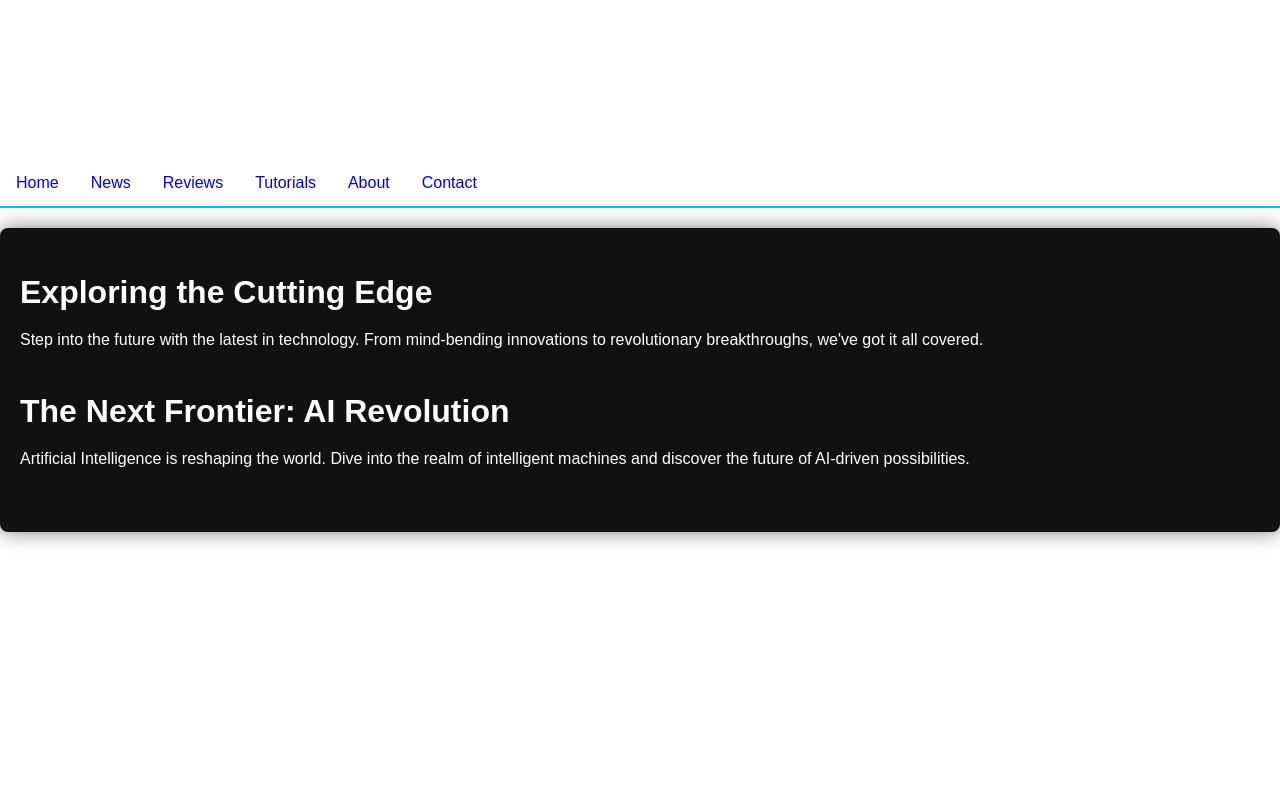
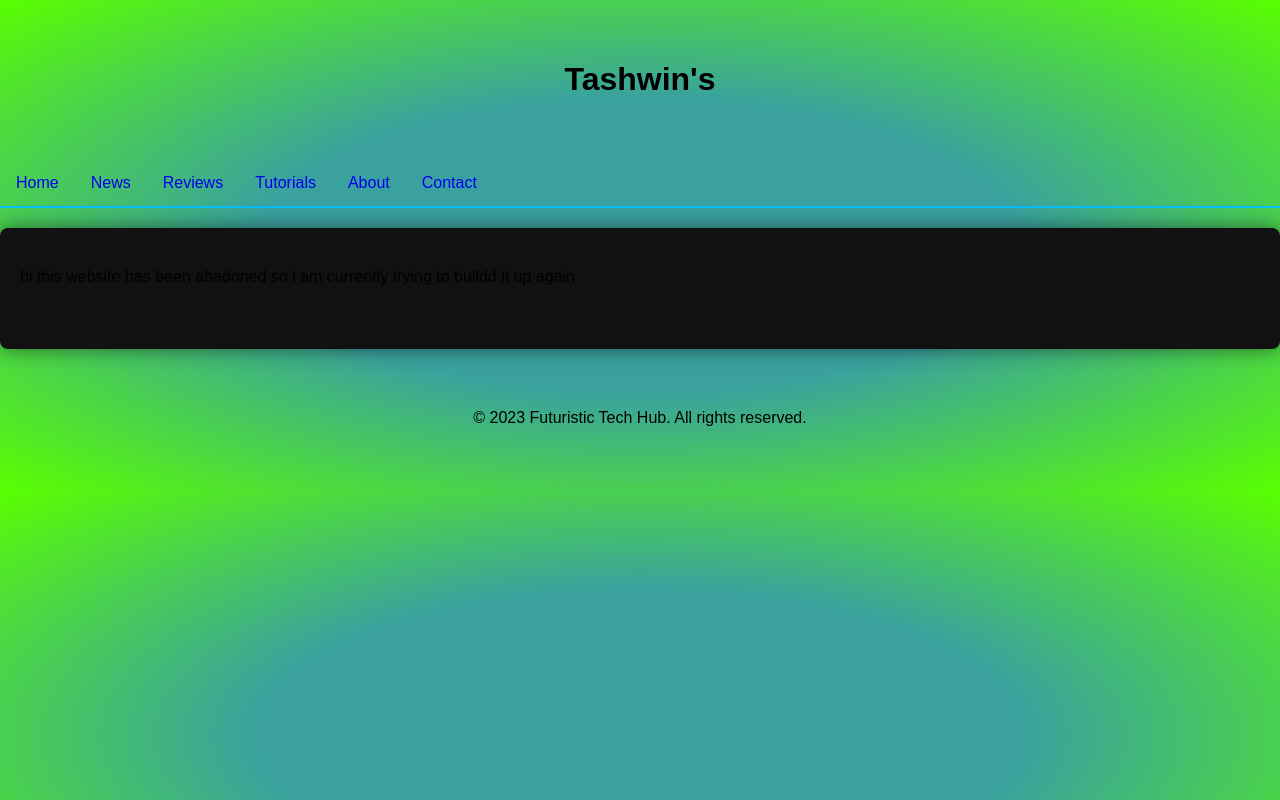
Before and after one commit to mrmystero/mrmystero.github.io, a plain HTML site: page index.html in a window 1280 px wide. Drawn offline with Linux system fonts and the light colour scheme.

Commit message:
Update index.html

```diff
--- a/index.html
+++ b/index.html
@@ -3,13 +3,13 @@
 <head>
     <meta charset="UTF-8">
     <meta name="viewport" content="width=device-width, initial-scale=1.0">
-    <title>Futuristic Tech Hub</title>
+    <title>Funny Website</title>
     <style>
         body {
             font-family: 'Montserrat', sans-serif;
             margin: 0;
             padding: 0;
-            color: #fff;
+            background: radial-gradient(#3aa19f 42%, #59ff00 100%);
         }
 
         header {
@@ -44,7 +44,7 @@
             box-shadow: 0 0 20px rgba(0, 0, 0, 0.5);
         }
 
-        article {
+        p {
             margin-bottom: 40px;
         }
 
@@ -79,15 +79,7 @@
     </nav>
 
     <main>
-        <article>
-            <h2>Exploring the Cutting Edge</h2>
-            <p>Step into the future with the latest in technology. From mind-bending innovations to revolutionary breakthroughs, we've got it all covered.</p>
-        </article>
-
-        <article>
-            <h2>The Next Frontier: AI Revolution</h2>
-            <p>Artificial Intelligence is reshaping the world. Dive into the realm of intelligent machines and discover the future of AI-driven possibilities.</p>
-        </article>
+        <p> hi this website has been abadoned so i am currently trying to buildd it up again</p>
     </main>
 
     <footer>
```
